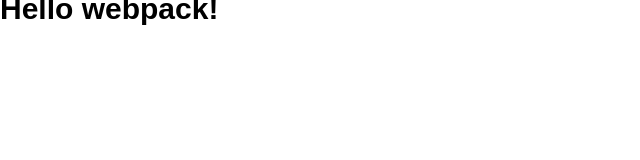
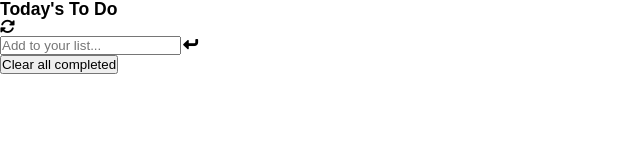
Before and after one commit to Estherstarr/toDoList, a website built with webpack: page dist/index.html in a window 1280 px wide. Shown: the whole page, without its empty margins (0-640 px from the left). Built offline with nearby package versions, Linux system fonts and the light colour scheme.

Commit message:
Update dist/index.html

```diff
--- a/dist/index.html
+++ b/dist/index.html
@@ -1,11 +1,33 @@
 <!DOCTYPE html>
 <html lang="en">
 <head>
-    <meta charset="UTF-8">
-    <meta name="viewport" content="width=device-width, initial-scale=1.0">
-    <title>Wbpack Exercise</title>
+  <meta charset="UTF-8" />
+  <meta http-equiv="X-UA-Compatible" content="IE=edge" />
+  <meta name="viewport" content="width=device-width, initial-scale=1.0" />
+  <script src="https://kit.fontawesome.com/bcd4b0f4a4.js" crossorigin="anonymous"></script>
+
+    <title>todolist</title>
 <script defer src="main.js"></script></head>
 <body>
-    <h1>Hello webpack!</h1>
+  <main>
+    <div class="to-do">
+      <div class="today">
+          <h3>Today's To Do</h3><span><i class="fas fa-sync-alt"></i></span>
+      </div>
+      <form id="form-id" class="add-text">
+          <input class="field-input" type="text" placeholder="Add to your list...">
+          <span><i class="fas fa-level-down-alt fa-rotate-90"></i></span>
+      </form>
+      <div class="to-dos">
+
+
+      </div>
+      <div class="button">
+          <button id="button">Clear all completed</button>
+      </div>
+  </div>
+  </main>
+
+
 </body>
 </html>
```
